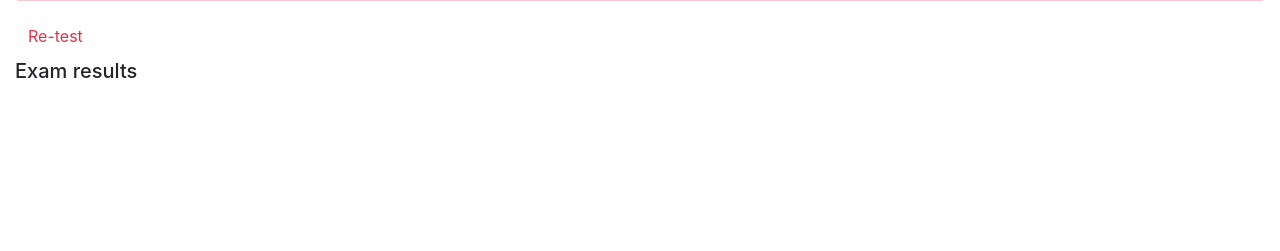
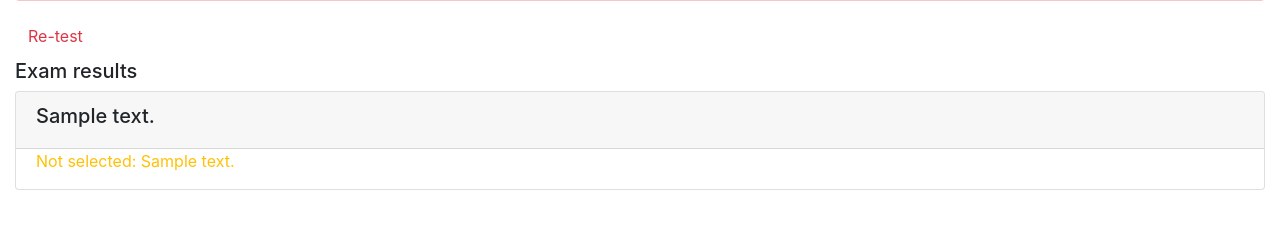
Before and after one commit to sonal21s/final-exam-app-django, a Django app: template onlinecourse/templates/onlinecourse/exam_result_bootstrap.html in a window 1280 px wide. Shown: the part 105-356 px from the top of the page. Run offline with Django 3.2, Linux system fonts and the light colour scheme; data comes from the database, SQL or seed files in the repository; both versions use the stored data as it was after the commit; tables that the repository leaves empty hold one stand-in row (values such as "Sample post"); the template is opened without the code that fills it: values that come from a table or form of the project are taken from there, most other values are stand-ins (such as "Sample title", 1, 10 or a date in 2020); some libraries are stand-ins or nearby versions.

Commit message:
completed

```diff
--- a/onlinecourse/admin.py
+++ b/onlinecourse/admin.py
@@ -1,6 +1,6 @@
 from django.contrib import admin
 # <HINT> Import any new Models here
-from .models import Course, Lesson, Instructor, Learner, Question, Choice
+from .models import Course, Lesson, Instructor, Learner, Question, Choice, Submission
 
 # <HINT> Register QuestionInline and ChoiceInline classes here
 class QuestionInline(admin.StackedInline):
@@ -34,8 +34,10 @@ class ChoiceAdmin(admin.ModelAdmin):
 
 # <HINT> Register Question and Choice models here
 admin.site.register(Question, QuestionAdmin)
+# admin.site.register(Choice, ChoiceAdmin)
 
 admin.site.register(Course, CourseAdmin)
 admin.site.register(Lesson, LessonAdmin)
 admin.site.register(Instructor)
 admin.site.register(Learner)
+admin.site.register(Submission)
--- a/onlinecourse/models.py
+++ b/onlinecourse/models.py
@@ -133,5 +133,5 @@ class Choice(models.Model):
 # One choice could belong to multiple submissions
 class Submission(models.Model):
    enrollment = models.ForeignKey(Enrollment, on_delete=models.CASCADE)
-   choices = models.ManyToManyField(Choice)
+   choices = models.ManyToManyField(Choice) # , through='Question')
 #    Other fields and methods you would like to design
--- a/onlinecourse/templates/onlinecourse/course_detail_bootstrap.html
+++ b/onlinecourse/templates/onlinecourse/course_detail_bootstrap.html
@@ -69,9 +69,9 @@
                                     {% endfor %}
                                 </div>
                             </div>
-                            <input class="btn btn-success btn-block" type="submit" value="Submit">
                         </div>
                         {% endfor %}
+                        <input class="btn btn-success btn-block" type="submit" value="Submit">
                     </form>
                     {% endif %}
                 </div>
--- a/onlinecourse/templates/onlinecourse/exam_result_bootstrap.html
+++ b/onlinecourse/templates/onlinecourse/exam_result_bootstrap.html
@@ -49,8 +49,36 @@
         <a class="btn btn-link text-danger" href="{% url 'onlinecourse:course_details' course.id %}">Re-test</a>
         {% endif %}
         <div class="card-columns-vertical mt-1">
-        <h5 class="">Exam results</h5>
+            <h5 class="">Exam results</h5>
             <!--HINT Display exam results-->
+            <div id="questionform">
+                {% for selection in selected_ids %}
+                <div class="card mt-1">
+                    <div class="card-header"><h5>{{ selection.question.question_text}}</h5></div>
+                        {% csrf_token %}
+                        <div class="form-group">
+                            {% for choice in selection.question.choice_set.all %}
+                            <div class="form-check">
+                                {% if choice.is_correct == True %}
+                                    <label class="form-check-label text-success">
+                                       Correct answer: {{ choice.choice_text }}
+                                    </label>
+                                {% elif choice.id == selection.id %}
+                                    <label class="form-check-label text-warning">
+                                        Not selected: {{ choice.choice_text }}
+                                    </label>
+                                {% else %}
+                                    <label class="form-check-label">
+                                       {{ choice.choice_text }}
+                                    </label>
+                                {% endif %}
+                            </div>
+                            {% endfor %}
+                        </div>
+                    </div>
+                </div>
+                {% endfor %}
+            </div>
         </div>
     </div>
 </body>
```
Also changed, not shown: onlinecourse/views.py (+7 -10 lines), db.sqlite3.
